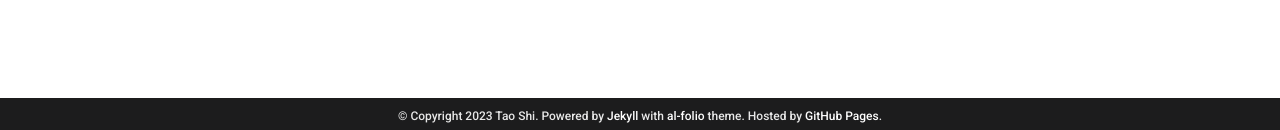
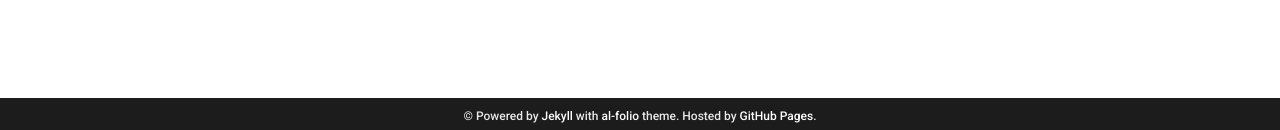
Before and after one commit to TaoShi1998/TaoShi1998.github.io, a Jekyll site: the page built from _pages/about.md, in a window 1280 px wide. Shown: the part 767-897 px from the top of the page. Built offline with Jekyll 4.4.1, drawn with Linux system fonts in a browser that asks for light colours; full-size pictures stand in for the smaller copies a plugin makes; comment, search, counter and statistics services are not loaded; a style sheet for code colours, icons or effects is not loaded.

Commit message:
Update footer.html

```diff
--- a/_includes/footer.html
+++ b/_includes/footer.html
@@ -1,7 +1,7 @@
     {% if site.footer_fixed %}
     <footer class="fixed-bottom">
       <div class="container mt-0", align="center">
-         &copy; Copyright {{ site.time | date: '%Y' }} {{ site.first_name }} {{ site.middle_name }} {{ site.last_name }}. {{ site.footer_text }}
+         &copy; {{ site.footer_text }}
         {%- if site.impressum_path -%}
         <a href="{{ site.url }}{{ site.baseurl }}{{ site.impressum_path }}">Impressum</a>.
         {%- endif -%}
```
